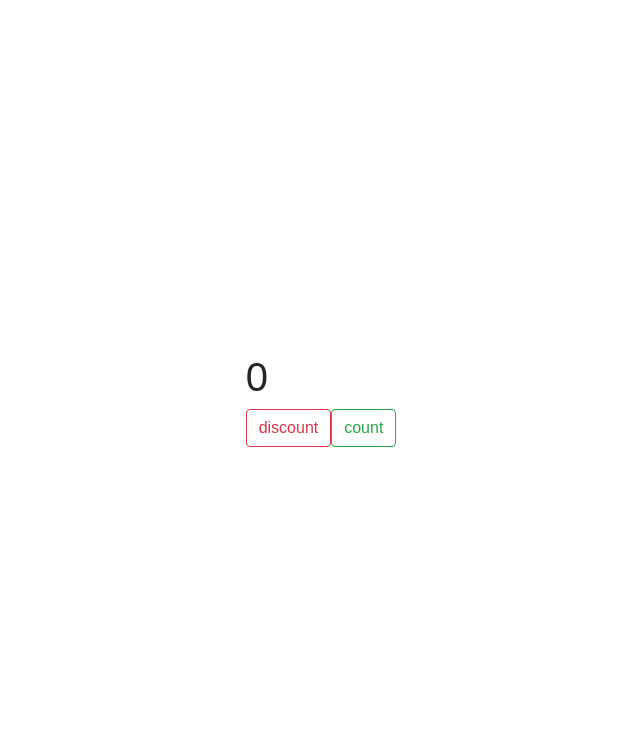
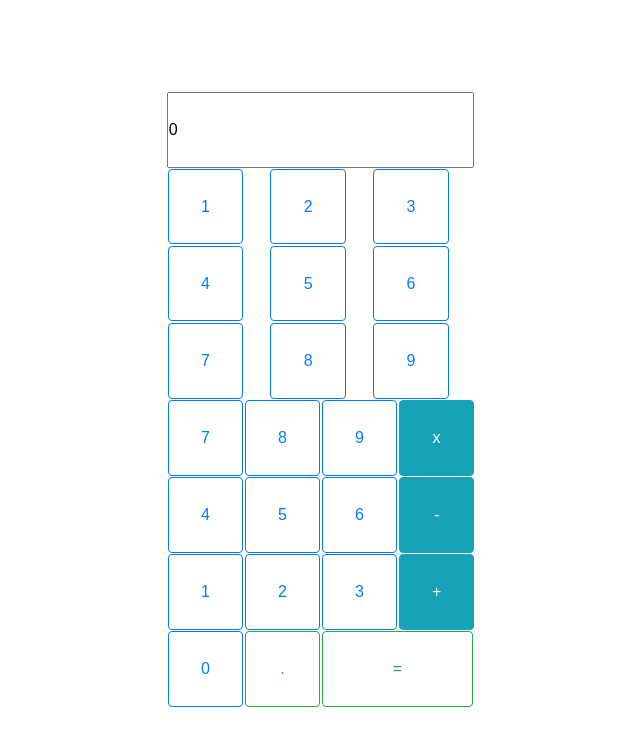
Before and after one commit to AndreiHackedU/todo-app, a React (Create React App) app: page / in a window 1280 px wide. Shown: the top 746 px of the page, without its empty margins (319-959 px from the left). Built offline with nearby package versions, Linux system fonts and the light colour scheme.

Commit message:
calculadora

```diff
--- a/src/App.css
+++ b/src/App.css
@@ -15,3 +15,21 @@ body {
 a {
   color: #333333;
 }
+button {
+  margin: 0.02cm;
+  padding: 0cm;
+  width: 2cm;
+  height: 2cm;
+  border: 4px;
+}
+#equal {
+  width: 4cm;
+}
+#textinput {
+  width: 8.12cm;
+  height: 2cm;
+}
+.numbersRoot {
+  display: grid;
+  grid-template-columns: auto auto auto;
+}
--- a/src/App.js
+++ b/src/App.js
@@ -2,29 +2,81 @@ import React, { useState } from "react";
 import Todos from "./components/Todos";
 import "./App.css";
 
-function App() {
-  const [count, setCount] = useState(0);
+export default () => {
+  const numbers = [1, 2, 3, 4, 5, 6, 7, 8, 9];
+  const [currentNumber, setNumber] = useState(0);
   return (
     <div className="App">
       <header className="App-header">
-        <h1>{count}</h1>
-        <button
-          type="button"
-          class="btn btn-outline-danger"
-          onClick={() => setCount(count - 1)}
-        >
-          discount
-        </button>
-        <button
-          type="button"
-          class="btn btn-outline-success"
-          onClick={() => setCount(count + 1)}
-        >
-          count
-        </button>
+        <div>
+          <input type="text" id="textinput" value={currentNumber}></input>
+        </div>
+        <div className="numbersRoot">
+          {numbers.map((number) => (
+            <button
+              value={number}
+              key={number}
+              className="btn btn-outline-primary"
+              onClick={(event) => setNumber(event.target.value)}
+            >
+              {number}
+            </button>
+          ))}
+        </div>
+        <div>
+          <button type="button" class="btn btn-outline-primary">
+            7
+          </button>
+          <button type="button" class="btn btn-outline-primary">
+            8
+          </button>
+          <button type="button" class="btn btn-outline-primary">
+            9
+          </button>
+          <button type="button" class="btn btn-info">
+            x
+          </button>
+        </div>
+        <div>
+          <button type="button" class="btn btn-outline-primary">
+            4
+          </button>
+          <button type="button" class="btn btn-outline-primary">
+            5
+          </button>
+          <button type="button" class="btn btn-outline-primary">
+            6
+          </button>
+          <button type="button" class="btn btn-info">
+            -
+          </button>
+        </div>
+        <div>
+          <button type="button" class="btn btn-outline-primary">
+            1
+          </button>
+          <button type="button" class="btn btn-outline-primary">
+            2
+          </button>
+          <button type="button" class="btn btn-outline-primary">
+            3
+          </button>
+          <button type="button" class="btn btn-info">
+            +
+          </button>
+        </div>
+        <div>
+          <button type="button" class="btn btn-outline-primary">
+            0
+          </button>
+          <button type="button" class="btn btn-outline-success">
+            .
+          </button>
+          <button type="button" class="btn btn-outline-success" id="equal">
+            =
+          </button>
+        </div>
       </header>
     </div>
   );
-}
-
-export default App;
+};
```
